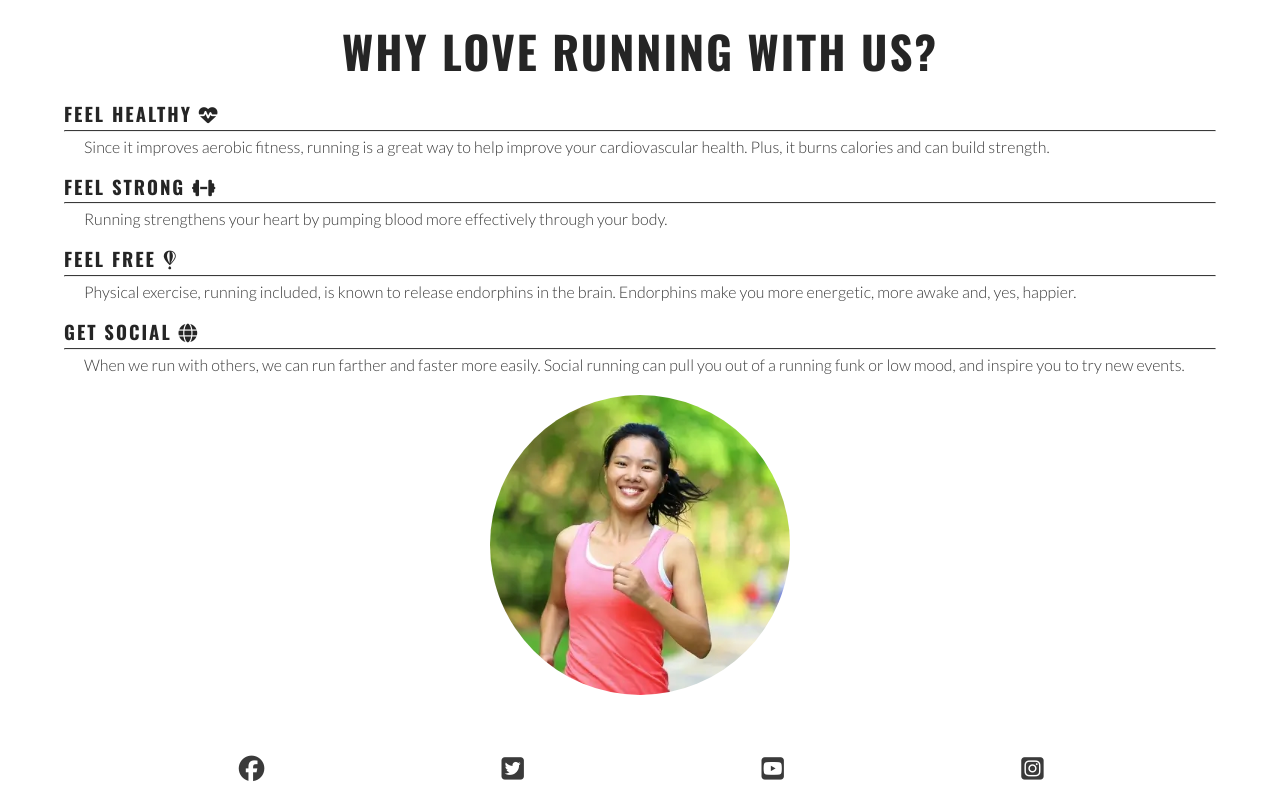
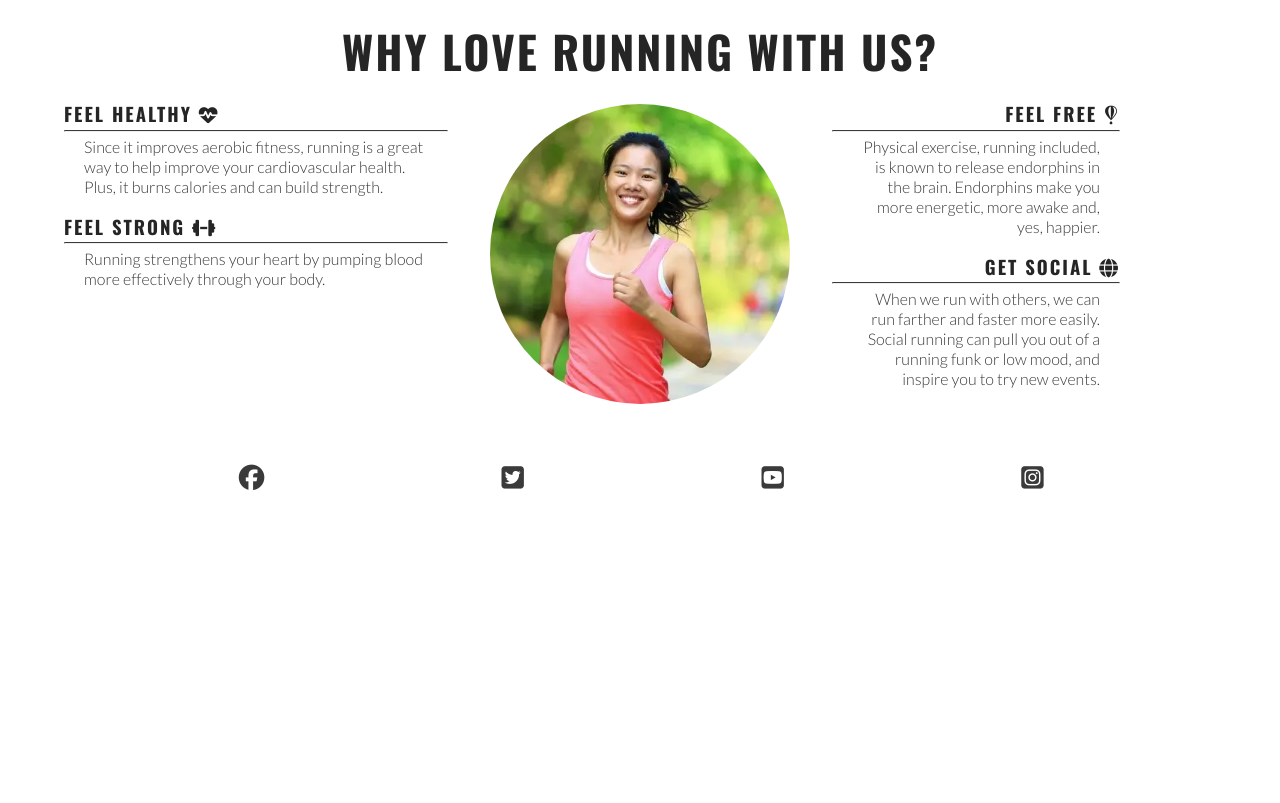
Before and after one commit to sofiawallq/love-running, a plain HTML site: page index.html in a window 1280 px wide. Shown: the part 681-1484 px from the top of the page. After the commit the page ends 1193 px from the top, so only its background shows below. Drawn offline with nearby package versions, Linux system fonts and the light colour scheme.

Commit message:
make reason section responsive to larger screens

```diff
--- a/assets/css/style.css
+++ b/assets/css/style.css
@@ -210,9 +210,56 @@ main {
         right: 50px;
     }
 
+    /*Reason section*/
+    #benefits-psysical,
+    #benefits-mental {
+        display: flex;
+        flex-direction: column;
+        width: 100%;
+    }
+
+    #benefits-psysical > div,
+    #benefits-mental > div {
+        width: 75%;
+    }
+
+    #benefits-mental > div {
+        text-align: end;
+        align-self: flex-end;
+    }
+
 /*Media query: laptops and larger (992 and up)*/
 @media screen and (min-width: 992px) {
     #menu a:hover {
         border-bottom: 1px solid #3a3a3a;
     }
 }
+
+/*Media query: laptops and larger (1200 and up)*/
+@media screen and (min-width: 1200px) {
+    #benefits {
+        display: flex;
+        flex-direction: row;
+    }
+
+    #benefits > div {
+        flex: 1;
+    }
+
+    #benefits-image {
+        order: 0;
+    }
+
+    #benefits-mental {
+        order: 1;
+    }
+
+    #benefits-mental > div {
+        align-self: flex-start;
+    }
+
+    #benefits-physical > div {
+        align-self: flex-end;
+    }
+
+}
```
